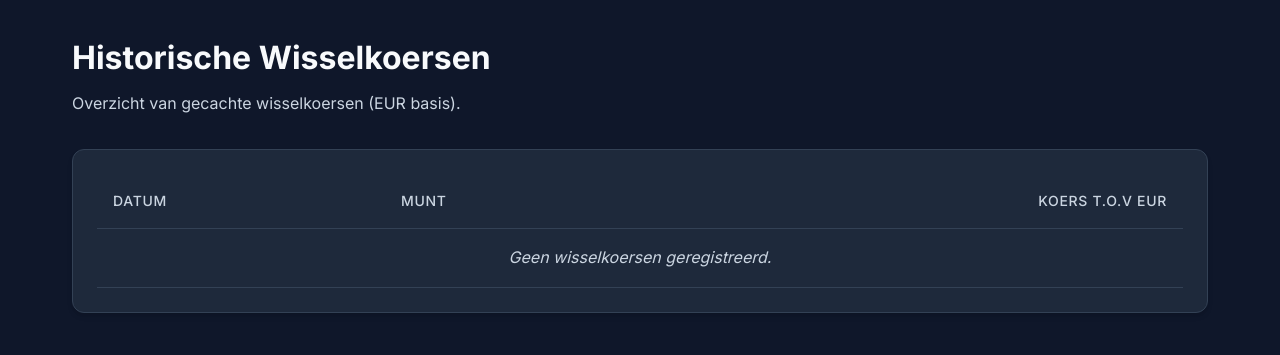
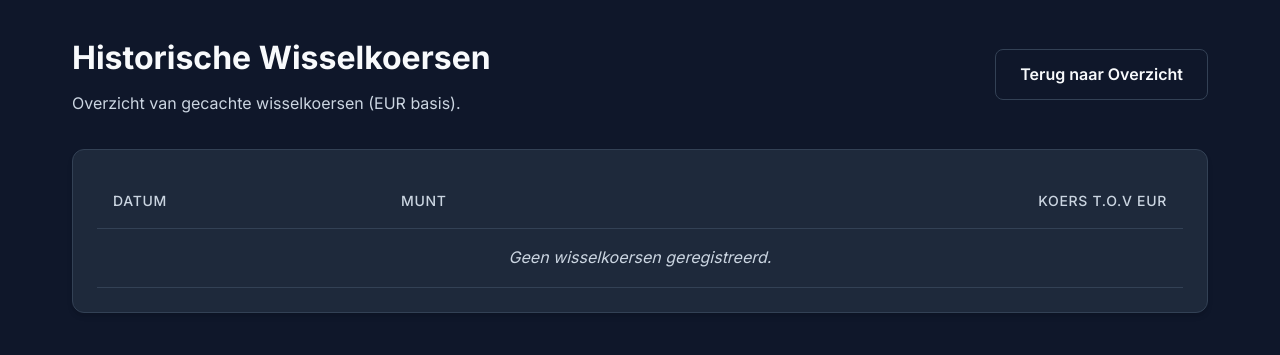
Before and after one commit to mark-vandenbroeck/Portfolio, a Flask app: page /exchange_rates in a window 1280 px wide. Shown: the part 65-420 px from the top of the page. Run offline with Flask 3, Linux system fonts and the light colour scheme; data that the repository does not hold is empty.

Commit message:
feat: Add back button to exchange rates page for easier navigation

```diff
--- a/templates/exchange_rates.html
+++ b/templates/exchange_rates.html
@@ -1,9 +1,14 @@
 {% extends 'base.html' %}
 
 {% block content %}
-<div class="header-section">
-    <h1>Historische Wisselkoersen</h1>
-    <p>Overzicht van gecachte wisselkoersen (EUR basis).</p>
+<div class="header-section flex-between">
+    <div>
+        <h1>Historische Wisselkoersen</h1>
+        <p>Overzicht van gecachte wisselkoersen (EUR basis).</p>
+    </div>
+    <div class="actions">
+        <a href="{{ url_for('index') }}" class="btn btn-secondary">Terug naar Overzicht</a>
+    </div>
 </div>
 
 <div class="card table-responsive mt-2">
```
